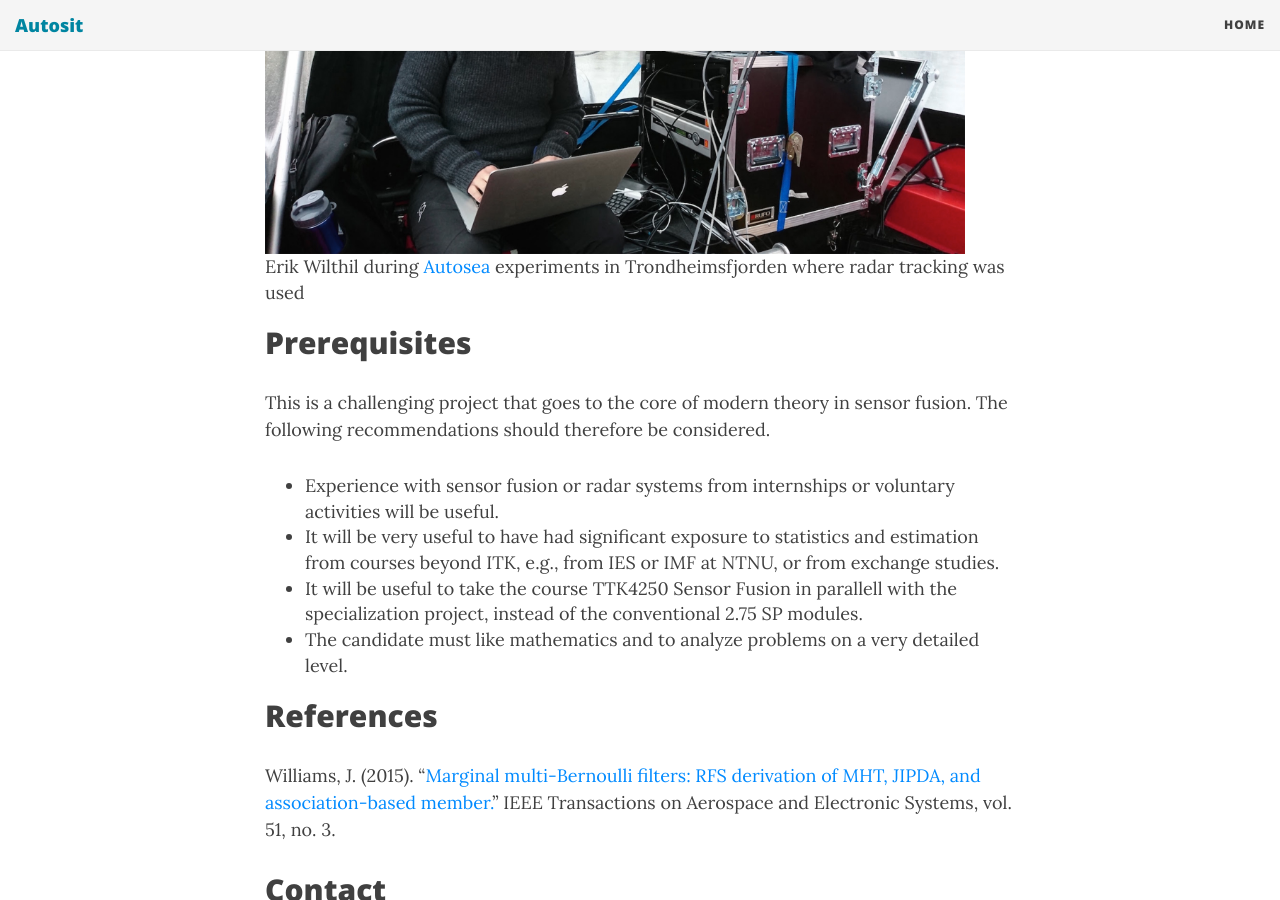
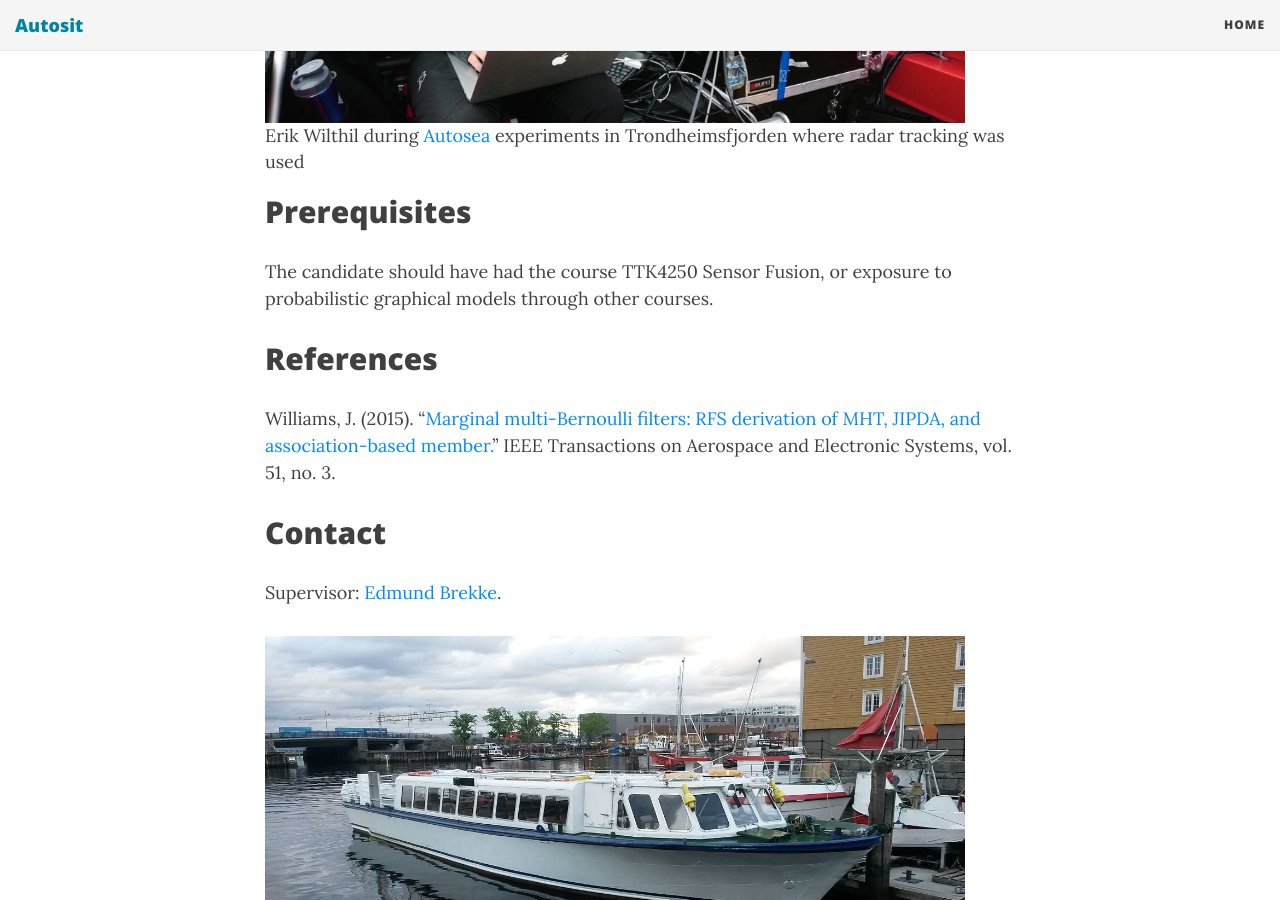
Before and after one commit to autosit/autosit.github.io, a Jekyll site: the page built from _posts/2022-03-30-pmbm_bp.md, in a window 1280 px wide and 900 px high, scrolled down 2911 px. Built offline with Jekyll 4.4.1, drawn with Linux system fonts in a browser that asks for light colours; nearby versions of some CDN libraries; some of the changed text lies outside the part shown.

Commit message:
bp again

```diff
--- a/_posts/2022-03-30-pmbm_bp.md
+++ b/_posts/2022-03-30-pmbm_bp.md
@@ -37,13 +37,11 @@
 
 ## Proposed Tasks for the master thesis
 
-In the MSc thesis the work should move from toy scenarios to more comprehensive simulations and real data. It is also desirable to strengthen the theoretical foundations of the work using the tools of random finite set theory such as functional derivatives. The following topics are expected to be of central importance.
+In the MSc thesis the goal will be to scale up the results from the specialisation project from toy examples to realistic tracking problems, and to integrate the techniques in a complete PMBM-based tracking system.
 
 * Study mixture reduction techniques to limit the number of hypotheses.
 * Benchmark against other approaches to AIS-radar fusion, such as Liland (2017) or Habtemariam (2014).
 * Generate more elaborate simulations and/or participate in field experiments to record real data.
-
-This project can be expanded into a PhD or integrated PhD for a candidate with sufficient skills, background knowledge and motivation.
 
 |<img src="{{site.url}}/assets/giorgio-den-helder.jpeg" width="700"> |
 | Giorgio Kufoalor during [Autosea] experiments in the Netherlands where AIS data were used |
@@ -52,13 +50,8 @@
 | Erik Wilthil during [Autosea] experiments in Trondheimsfjorden where radar tracking was used |
 
 ## Prerequisites
-This is a challenging project that goes to the core of modern theory in sensor fusion. The following recommendations should therefore be considered.
 
-- Experience with sensor fusion or radar systems from internships or voluntary activities will be useful.
-- It will be very useful to have had significant exposure to statistics and estimation from courses beyond ITK, e.g., from IES or IMF at NTNU, or from exchange studies.
-- It will be useful to take the course TTK4250 Sensor Fusion in parallell with the specialization project, instead of the conventional 2.75 SP modules.
-- The candidate must like mathematics and to analyze problems on a very detailed level.
-
+The candidate should have had the course TTK4250 Sensor Fusion, or exposure to probabilistic graphical models through other courses.
 ## References
 Williams, J. (2015). "[Marginal multi-Bernoulli filters: RFS derivation of MHT, JIPDA, and association-based member.][Williams2015]" IEEE Transactions on Aerospace and Electronic Systems, vol. 51, no. 3.
 
```
